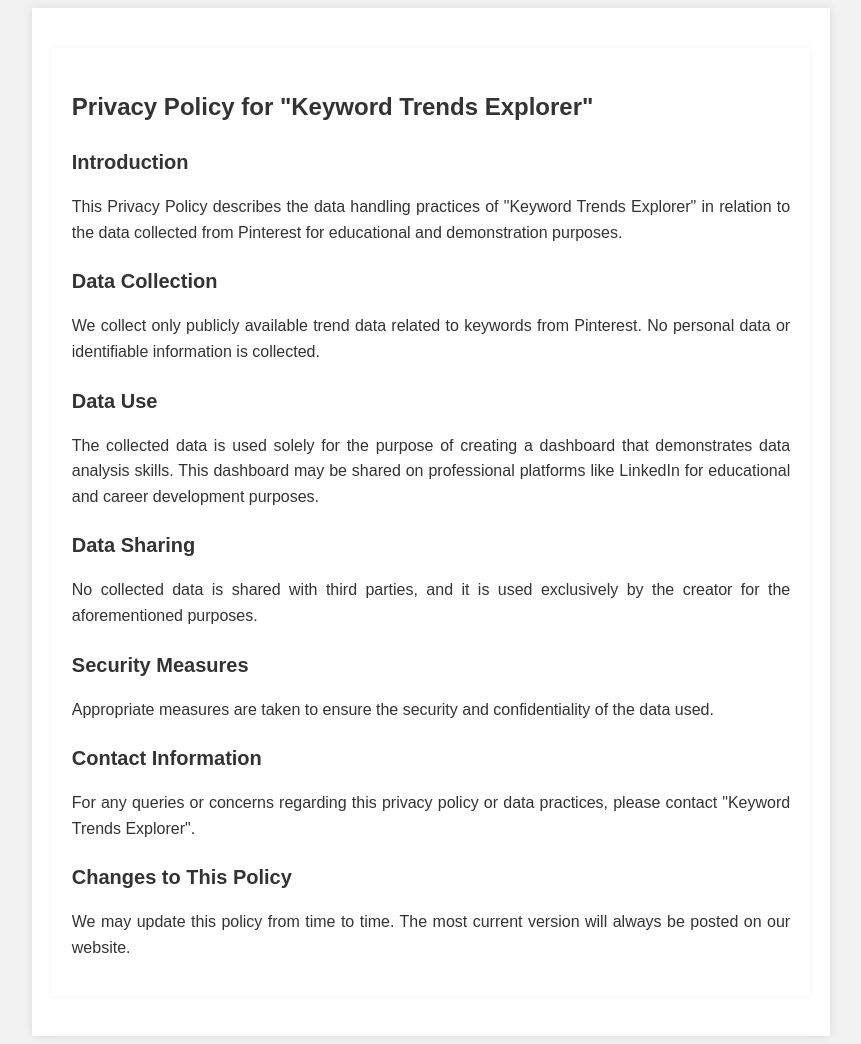
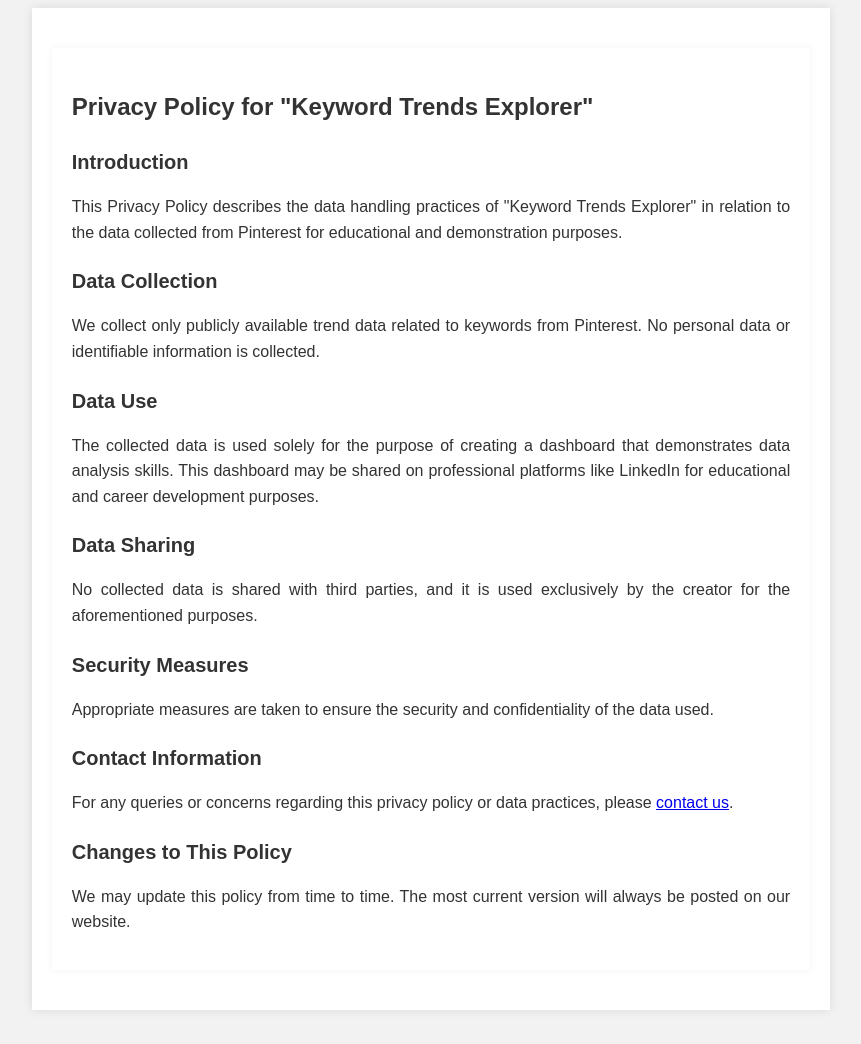
Before and after one commit to li-trot/PolicyForDashboard, a plain HTML site: page index.html in a window 1280 px wide. Shown: the whole page, without its empty margins (209-1070 px from the left). After the commit the page ends 1018 px from the top, so only its background shows below. Drawn offline with Linux system fonts and the light colour scheme.

Commit message:
Update index.html

```diff
--- a/index.html
+++ b/index.html
@@ -19,7 +19,7 @@
           <h2>Security Measures</h2>
           <p>Appropriate measures are taken to ensure the security and confidentiality of the data used.</p>
           <h2>Contact Information</h2>
-          <p>For any queries or concerns regarding this privacy policy or data practices, please contact "Keyword Trends Explorer".</p>
+          <p>For any queries or concerns regarding this privacy policy or data practices, please <a href="mailto:li.trot.it@gmail.com">contact us</a>.</p>
           <h2>Changes to This Policy</h2>
           <p>We may update this policy from time to time. The most current version will always be posted on our website.</p>
       </section>
```
